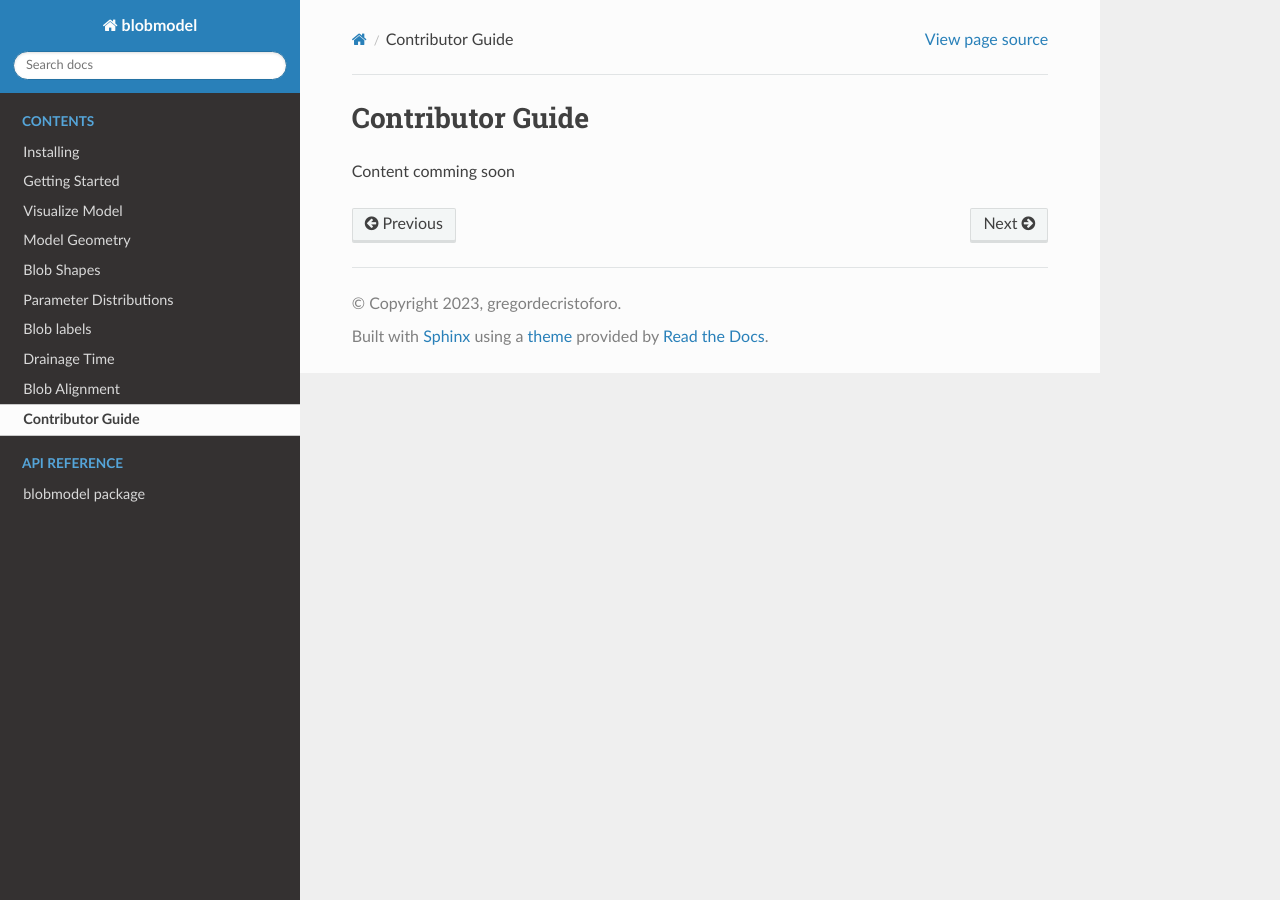
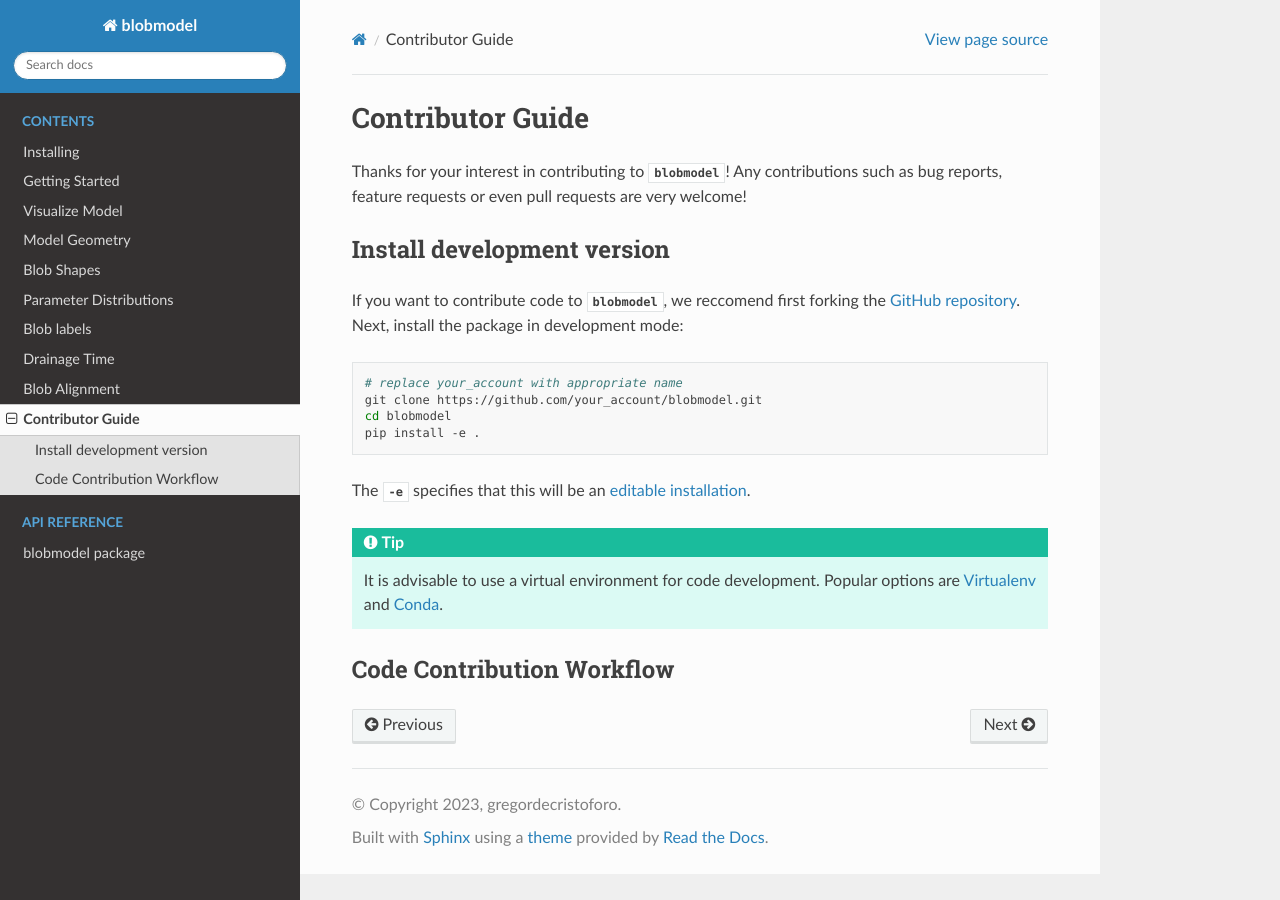
Before and after one commit to uit-cosmo/blobmodel, a Sphinx documentation site: the page built from docs/contributor_guide.rst, in a window 1280 px wide. Built offline with Sphinx 7.4.7 and the Read the Docs theme 2.0.0, drawn with Linux system fonts in a browser that asks for light colours.

Commit message:
install dev option done

```diff
--- a/docs/contributor_guide.rst
+++ b/docs/contributor_guide.rst
@@ -3,4 +3,28 @@
 Contributor Guide
 =================
 
-Content comming soon
+Thanks for your interest in contributing to :py:mod:`blobmodel`! Any contributions such as bug reports, feature requests or even pull requests are very welcome!
+
++++++++++++++++++++++++++++
+Install development version
++++++++++++++++++++++++++++
+
+If you want to contribute code to :py:mod:`blobmodel`, we reccomend first forking the `GitHub repository <https://github.com/uit-cosmo/blobmodel/tree/main>`_.
+Next, install the package in development mode:
+
+.. code-block:: bash
+
+  # replace your_account with appropriate name
+  git clone https://github.com/your_account/blobmodel.git
+  cd blobmodel
+  pip install -e .
+
+The :py:mod:`-e` specifies that this will be an `editable installation <https://pip.pypa.io/en/stable/topics/local-project-installs/#editable-installs>`_.
+
+.. tip::
+
+   It is advisable to use a virtual environment for code development. Popular options are `Virtualenv <https://virtualenv.pypa.io/en/latest/>`_ and `Conda <https://docs.conda.io/en/latest/>`_.
+
+++++++++++++++++++++++++++
+Code Contribution Workflow
+++++++++++++++++++++++++++
```
